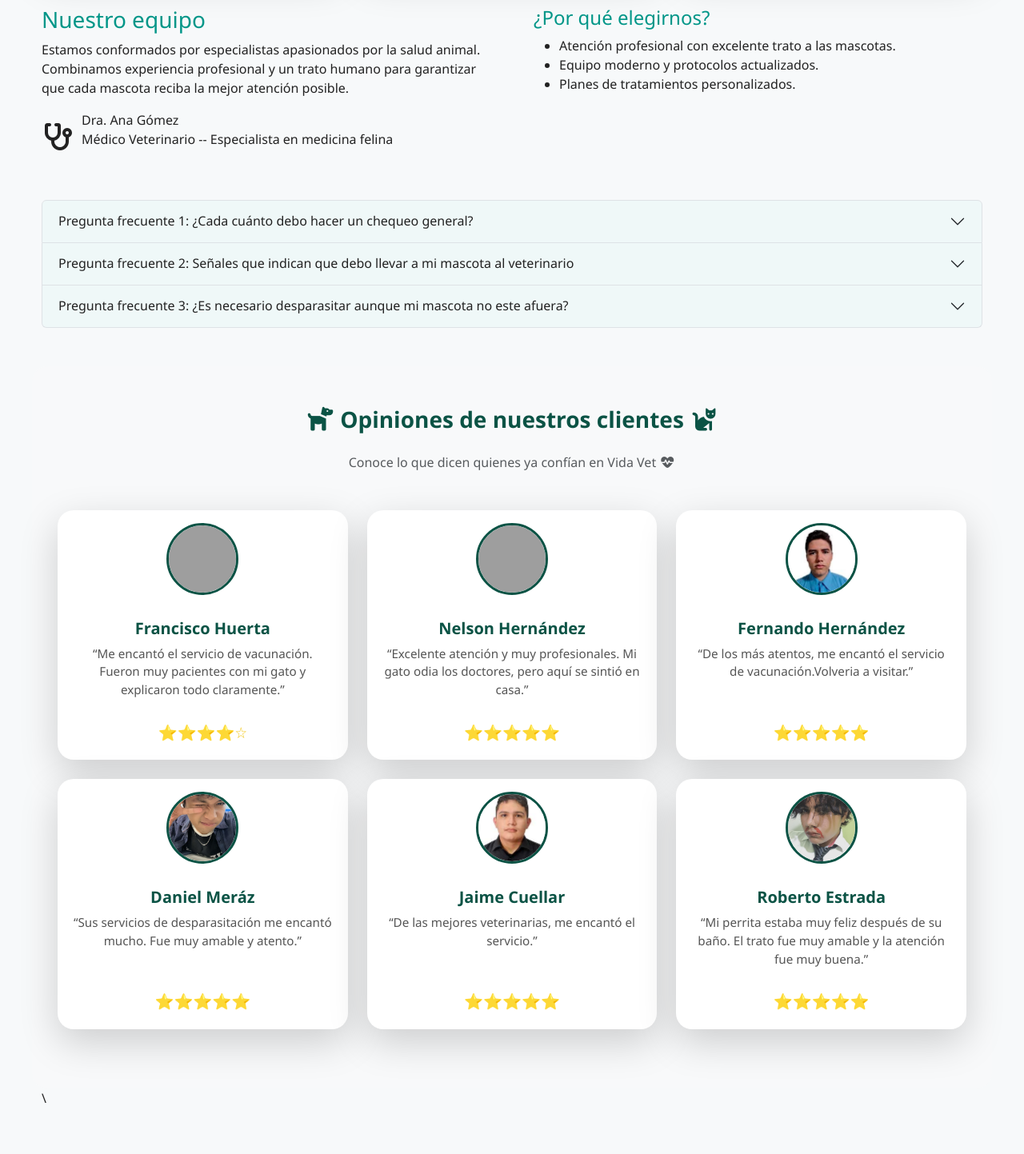
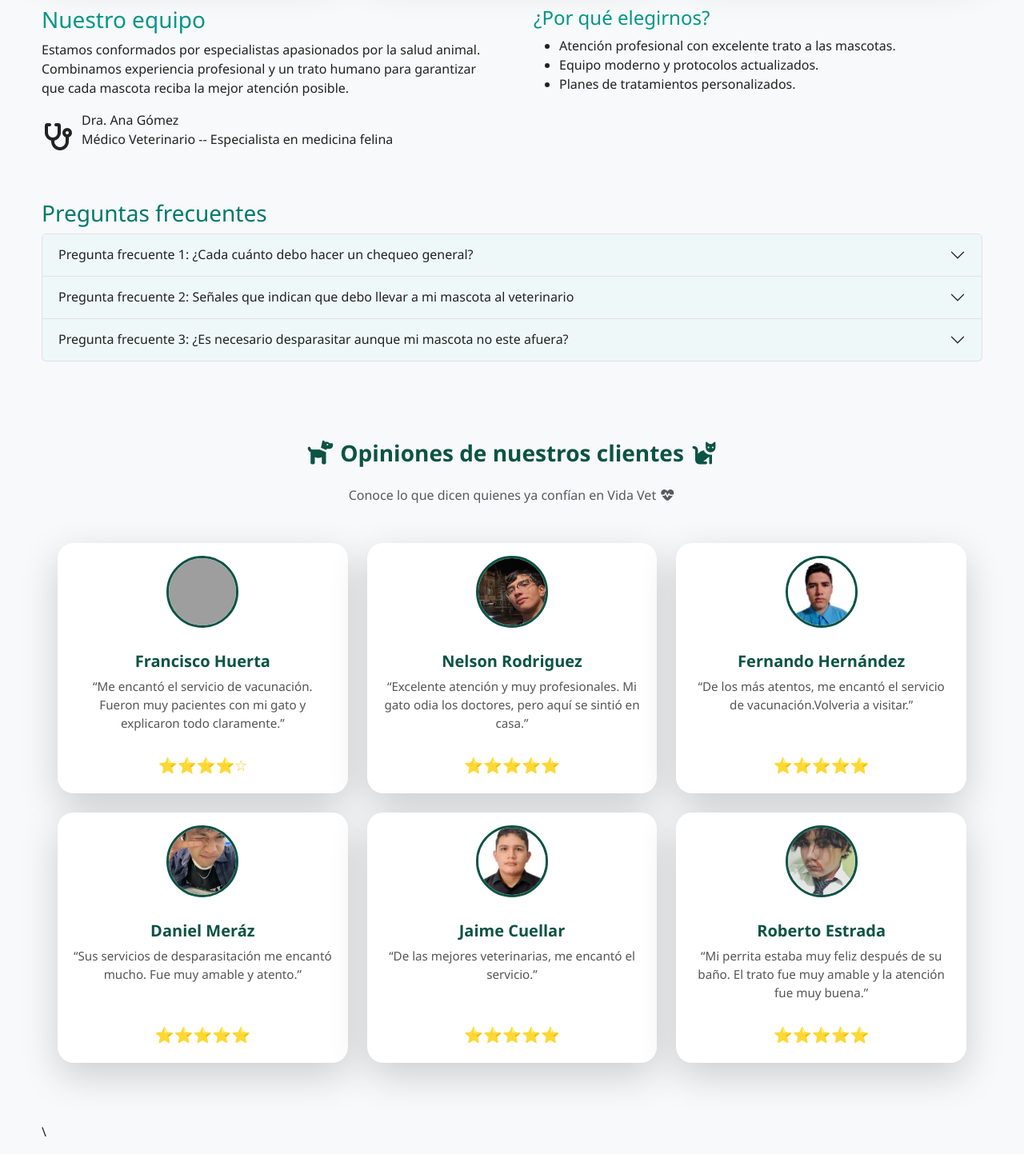
Before and after one commit to Robs115/PIA-WEBDEV, a Django app: page / in a window 1280 px wide. Shown: the part 1410-2853 px from the top of the page at 80% size. Run offline with Django 5.2, Linux system fonts and the light colour scheme; data comes from the database, SQL or seed files in the repository; both versions use the stored data as it was after the commit; some libraries are stand-ins or nearby versions; grey boxes are pictures that could not be loaded.

Commit message:
agregué mi imagen y un titulo

```diff
--- a/veterinaria/app/static/css/index/style.css
+++ b/veterinaria/app/static/css/index/style.css
@@ -164,6 +164,11 @@ main.container {
 .accordion-button:not(.collapsed) {
     background-color: #009688;
     color: white;
+}
+
+#pregFrecuentes h3 {
+    color:#00796b;
+
 }
 
 /* --- Sección de Reseñas --- */
--- a/veterinaria/app/templates/index.html
+++ b/veterinaria/app/templates/index.html
@@ -120,6 +120,7 @@
     <!-- Falta Poner Preguntas Reales -->
     <div id="pregFrecuentes" class="row mt-5">
         <div class="accordion" id="acordeonPrincipal">
+            <h3>Preguntas frecuentes</h3>
             <!--Pregunta 1 -->
             <div class="accordion-item">
                 <h2 class="accordion-header">
@@ -204,9 +205,9 @@
 
         <div class="col-md-4 mb-4">
             <div class="card resena shadow-lg">
-                <img src="https://i.pravatar.cc/150?img=32" class="card-img-top rounded-circle mx-auto mt-3" alt="cliente">
+                <img src="{% static 'img/Clientes/nelson_rodriguez.jpg' %}" class="card-img-top rounded-circle mx-auto mt-3" alt="cliente">
                 <div class="card-body">
-                    <h5 class="card-title">Nelson Hernández</h5>
+                    <h5 class="card-title">Nelson Rodriguez</h5>
                     <p class="card-text">“Excelente atención y muy profesionales. Mi gato odia los doctores, pero aquí se sintió en casa.”</p>
                     <div class="estrellas">
                         ⭐⭐⭐⭐⭐
```
Also changed, not shown: veterinaria/app/static/img/Clientes/nelson_rodriguez.jpg (added), veterinaria/db.sqlite3.
